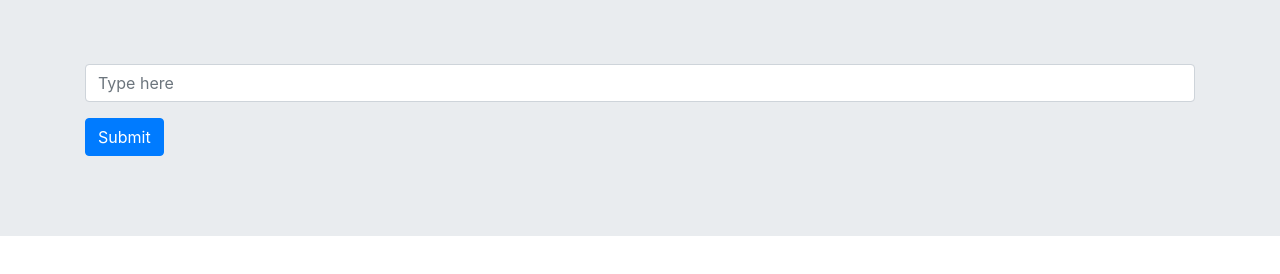
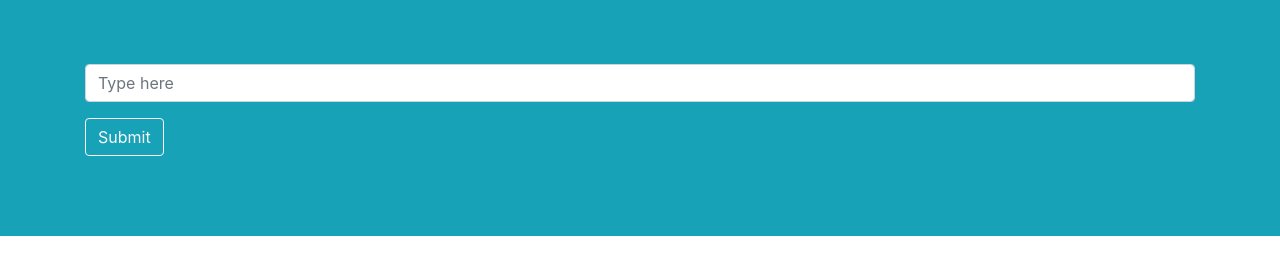
Before and after one commit to Yoffic/rss-news-feed, a website built with webpack: page src/index.html in a window 1280 px wide. Built offline with nearby package versions, Linux system fonts and the light colour scheme.

Commit message:
Update: deployment config and basic files

```diff
--- a/src/index.html
+++ b/src/index.html
@@ -4,18 +4,19 @@
 <head>
   <meta charset="utf-8">
   <meta name="viewport" content="width=device-width, initial-scale=1, shrink-to-fit=no">
+  <title>Лента новостей</title>
 </head>
 
 <body>
   <main role="main">
-    <div class="jumbotron jumbotron-fluid">
+    <div class="jumbotron jumbotron-fluid bg-info">
       <div class="container">
         <form>
           <div class="form-group">
             <input class="form-control" type="text" placeholder="Type here">
           </div>
           <div class="form-group">
-            <button type="submit" class="btn btn-primary">Submit</button>
+            <button type="submit" class="btn btn-outline-light">Submit</button>
           </div>
         </form>
       </div>
--- a/src/index.js
+++ b/src/index.js
@@ -1,2 +1 @@
-import 'bootstrap';
-import 'bootstrap/dist/css/bootstrap.min.css';
+import 'bootstrap/dist/css/bootstrap.css';
```
Also changed, not shown: README.md, 1 other file.
